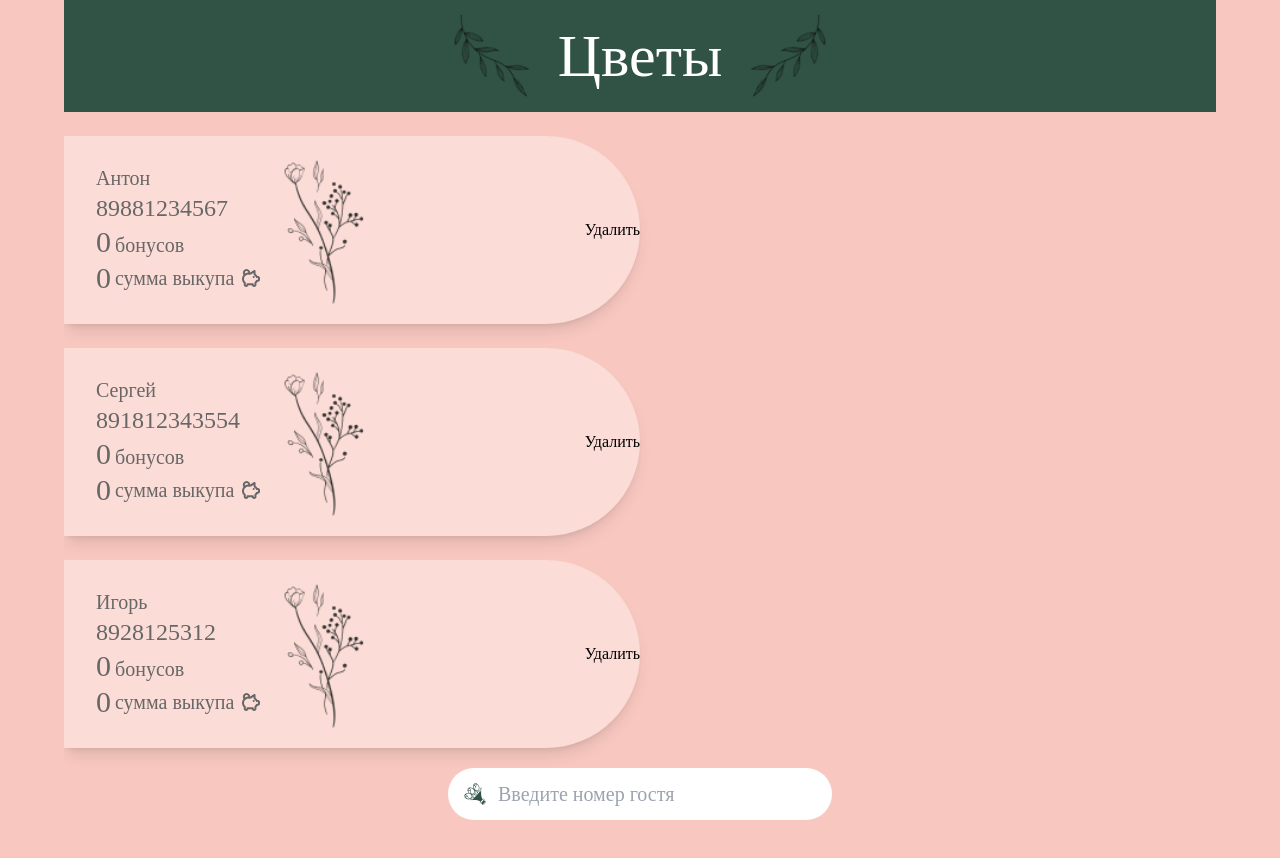
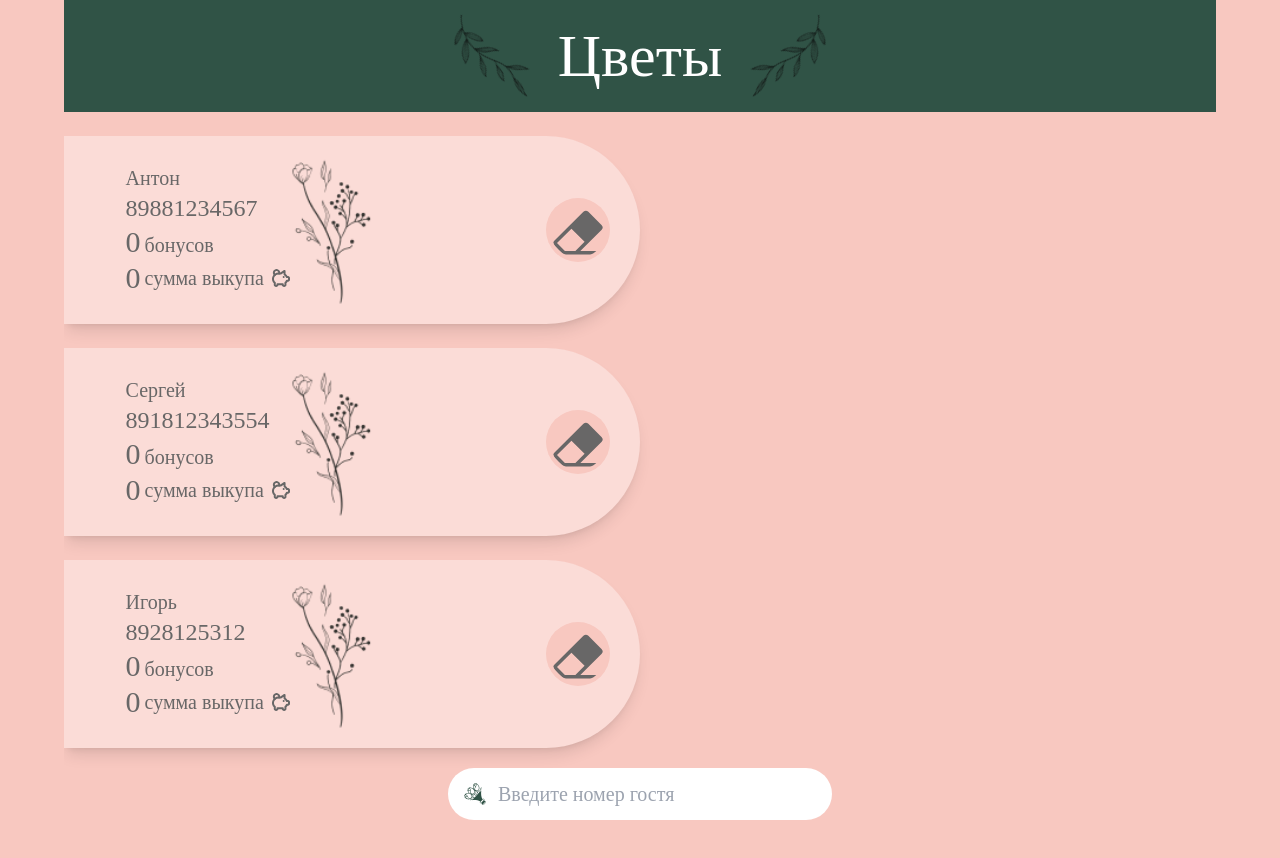
Before and after one commit to SherbakovSAF/bonus-system-flowers, a Vue app: page /#/ in a window 1280 px wide. Shown: the top 858 px of the page. Built offline with nearby package versions, Linux system fonts and the light colour scheme; the HTML template or start-up script is replaced by a standard one.

Commit message:
Вёрстка кнопки удалить

```diff
--- a/src/components/ModalInfo.vue
+++ b/src/components/ModalInfo.vue
@@ -6,7 +6,7 @@
                          {{ alertMessage }}
                     </h1>
                     <div>
-                         <button @click="this.$store.commit('closeModalInfo')"
+                         <button @click="responseOkFunction"
                          class="font-semibold bg-card-bg px-12 py-3 rounded-full max-lg:text-sm cursor-pointer">Ок</button>
                          <button v-if="this.$store.state.modalInfo.type == 'confirm'" @click="this.$store.commit('closeModalInfo')"
                          class="font-semibold bg-card-bg px-12 py-3 ml-6 rounded-full max-lg:text-sm cursor-pointer">Отмена</button>
@@ -30,6 +30,14 @@ export default {
      },
      data() {
           return {
+               responseCancelFunction(){
+                    this.$store.commit('closeModalInfo')
+                    // return false
+               },
+               responseOkFunction(){
+                    this.$store.commit('closeModalInfo')
+                    // return true
+               }
           }
      },
 }
--- a/src/components/SearchClient.vue
+++ b/src/components/SearchClient.vue
@@ -2,7 +2,7 @@
      <div>
           <div>
                <article
-                    class="bg-[#FBDCD7] w-1/2 rounded-r-full shadow-lg mt-6 flex justify-between items-center cursor-pointer
+                    class="bg-[#FBDCD7] w-1/2 rounded-r-full shadow-lg mt-6 flex justify-around items-center cursor-pointer
                     max-[500px]:relative
                     max-lg:w-2/3 max-sm:w-full"
                     v-for="(clientInfo, idx) in filterClientNumber" v-bind:key="idx"
@@ -24,9 +24,9 @@
                                    </h1>
                               </div>
                          </div>
-                         <img src="../assets/media/flower.png" alt="" class="justify-end mr-6 h-[150px]
+                         <img src="../assets/media/flower.png" alt="Цветок" class=" h-[150px]
                                         max-[500px]:absolute left-full -translate-x-full">
-                         <button @click.stop="deleteClientInfo(clientInfo)">Удалить</button>
+                         <button @click.stop="deleteClientInfo(clientInfo)"><img src="../assets/media/clear.svg" class="w-16 h-16 bg-main-bg rounded-full p-1" alt="Удалить"></button>
                </article>
           </div>
           <div v-if="filterClientNumber.length === 0">
@@ -109,6 +109,7 @@ export default {
           },
           deleteClientInfo(clientInfo){
                this.$store.commit('activeModalInfo', {text: 'Вы уверены, что данного клиента надо удалять?', type: 'confirm'})
+               // Ожидает получение ответа от кнопки
                console.log(clientInfo)
                // this.$store.commit('deleteClientInfo', clientInfo)
           }
```
Also changed, not shown: src/assets/media/clear.svg (added).
